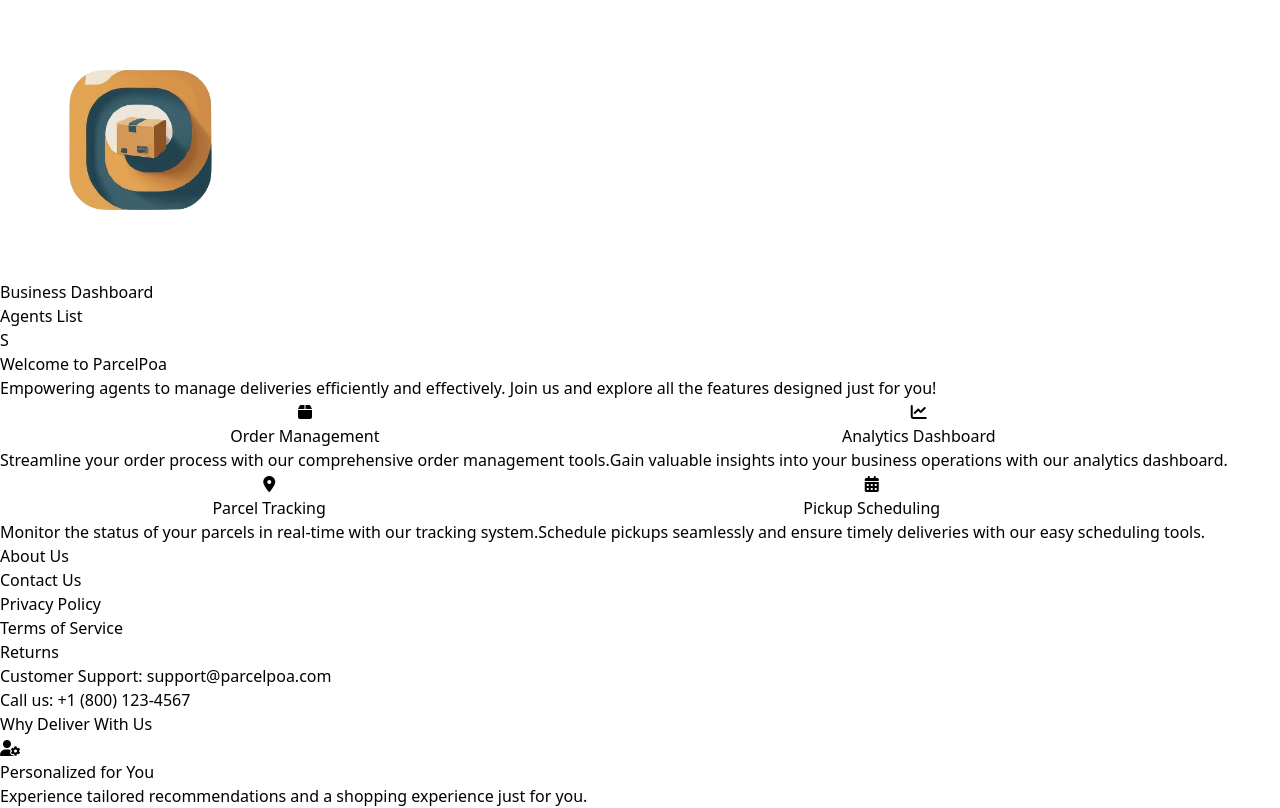
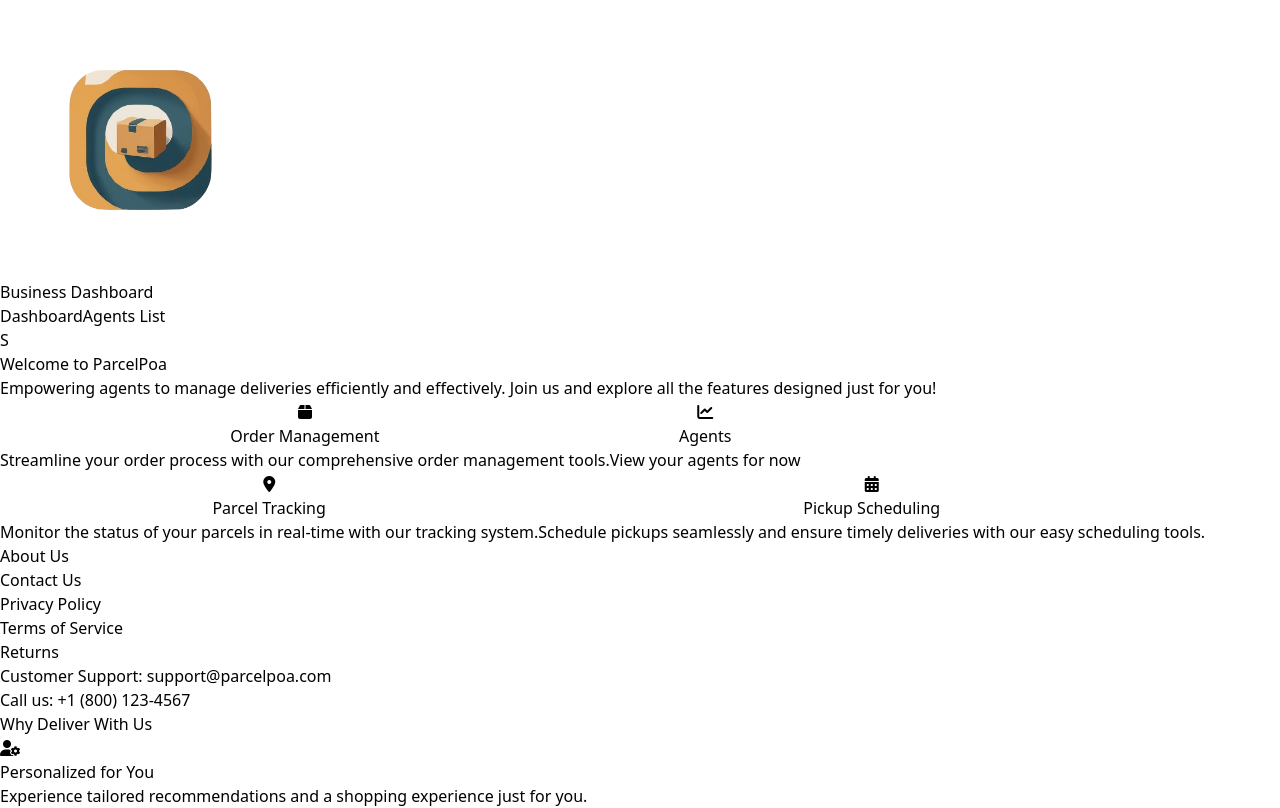
Before and after one commit to spookeyy/ParcelPoa, a React (Vite) app in the folder frontend/: page /business/dashboard in a window 1280 px wide. Shown: the top 808 px of the page. Built offline with nearby package versions, Linux system fonts and the light colour scheme.

Commit message:
changes on header

```diff
--- a/frontend/src/pages/Business/BusinessDashboard.jsx
+++ b/frontend/src/pages/Business/BusinessDashboard.jsx
@@ -1,46 +1,18 @@
 import React, { useContext } from "react";
-import { useNavigate } from "react-router-dom"; // Import useNavigate for routing
-import OrderManagement from "./OrderManagement";
-import ParcelTracking from "./ParcelTracking";
-import PickupScheduling from "./PickupScheduling";
-import { UserContext } from "../../Context/UserContext";
-import Logo from "../../assets/Logo.png"; // Updated path
-import { Link } from "react-router-dom";
-import SellerSidebar from "../Seller/SellerSidebar";
+import { useNavigate } from "react-router-dom";
+// import OrderManagement from "./OrderManagement";
+// import ParcelTracking from "./ParcelTracking";
+// import PickupScheduling from "./PickupScheduling";
+import Header from "./Header";
+
+
 
 function BusinessDashboard() {
-  const { currentUser } = useContext(UserContext);
   const navigate = useNavigate();
 
   return (
     <div className="min-h-screen bg-gradient-to-br from-yellow-200 to-yellow-600">
-<header className="bg-white p-6 shadow-lg flex items-center rounded-lg border border-gray-300">
-      <img
-        src={Logo}
-        alt="Logo"
-        className="h-12 w-12 lg:h-16 lg:w-16 rounded-full border-2 border-yellow-300 bg-gradient-to-br from-yellow-200 to-yellow-600 cursor-pointer mr-4 lg:mr-6 transition-transform transform hover:scale-105"
-        onClick={() => navigate('/seller')}
-      />
-      <div className="flex-1 text-center">
-        <h1 className="text-3xl lg:text-5xl font-extrabold bg-gradient-to-br from-yellow-200 to-yellow-600 text-transparent bg-clip-text py-2 px-4">
-          Business Dashboard
-        </h1>
-        {currentUser && (
-          <p className="bg-gradient-to-br from-yellow-200 to-yellow-600 text-transparent bg-clip-text mt-2 text-xl lg:text-2xl">
-            Welcome, {currentUser.name}
-          </p>
-        )}
-      </div>
-      <div className="flex items-center space-x-4">
-        <Link
-          to="/seller/agents"
-          className="bg-gradient-to-br from-yellow-200 to-yellow-600 text-transparent bg-clip-text hover:bg-yellow-600 text-medium transition-colors"
-        >
-          Agents List
-        </Link>
-        <SellerSidebar />
-      </div>
-    </header>
+      <Header />
       {/*
       <main className="min-h-screen flex flex-col bg-white space-y-8 pb-28">
   <div className="flex-1 pt-12">
@@ -55,13 +27,15 @@
 </main> */}
 
       <div className="pt-32 flex-grow flex flex-col items-center   py-4 px-2 sm:px-4 lg:px-6 pb-32">
-        <div className="w-full max-w-3xl bg-white rounded-lg shadow-lg p-4 sm:p-6 lg:p-8">
+        <div className="w-full mt-0 max-w-2xl bg-white rounded-lg shadow-lg p-4 sm:p-6 lg:p-8">
           <div className="text-center">
-            <h1 className="text-3xl font-extrabold text-yellow-500 mb-3 sm:text-4xl md:text-5xl">
+            <h1 className="text-2xl font-bold text-yellow-500 mb-3 sm:text-4xl md:text-5xl">
               Welcome to ParcelPoa
             </h1>
             <p className="text-base text-yellow-500 mb-4 sm:text-lg md:text-xl">
-              Empowering agents to manage deliveries efficiently and effectively. Join us and explore all the features designed just for you!
+              Empowering agents to manage deliveries efficiently and
+              effectively. Join us and explore all the features designed just
+              for you!
             </p>
 
             {/* <Link to="/dashboard">
@@ -74,57 +48,66 @@
           <div className="mt-8 grid grid-cols-1 md:grid-cols-2 gap-6 text-center">
             {/* Manage Orders */}
             <button
-        onClick={() => navigate('/parcel-form')}
+              onClick={() => navigate("/business/orders")}
               className="flex flex-col items-center bg-gradient-to-br from-yellow-200 to-yellow-600 p-8 rounded-lg shadow-lg hover:shadow-xl transition-shadow duration-200 transform hover:scale-105"
             >
               <div className="bg-white p-4 rounded-full shadow-md mb-4">
                 <i className="fas fa-box text-yellow-600 text-3xl"></i>
               </div>
-        <h3 className="text-xl font-semibold text-white mb-2">Order Management</h3>
+              <h3 className="text-xl font-semibold text-white mb-2">
+                Order Management
+              </h3>
               <p className="text-white max-w-xs text-sm">
-          Streamline your order process with our comprehensive order management tools.
+                Streamline your order process with our comprehensive order
+                management tools.
               </p>
             </button>
 
             {/* Analytics and Reporting */}
             <button
-        onClick={() => navigate('/order-management')}
+              onClick={() => navigate("/seller/agents")}
               className="flex flex-col items-center bg-gradient-to-br from-yellow-200 to-yellow-600 p-8 rounded-lg shadow-lg hover:shadow-xl transition-shadow duration-200 transform hover:scale-105"
             >
               <div className="bg-white p-4 rounded-full shadow-md mb-4">
                 <i className="fas fa-chart-line text-yellow-600 text-3xl"></i>
               </div>
-        <h3 className="text-xl font-semibold text-white mb-2">Analytics Dashboard</h3>
+              <h3 className="text-xl font-semibold text-white mb-2">Agents</h3>
               <p className="text-white max-w-xs text-sm">
-          Gain valuable insights into your business operations with our analytics dashboard.
+                View your agents for now
               </p>
             </button>
 
             {/* Parcel Tracking */}
             <button
-        onClick={() => navigate('/parcel-tracking')}
+              onClick={() => navigate("/business/parcel-tracking")}
               className="flex flex-col items-center bg-gradient-to-br from-yellow-200 to-yellow-600 p-8 rounded-lg shadow-lg hover:shadow-xl transition-shadow duration-200 transform hover:scale-105"
             >
               <div className="bg-white p-4 rounded-full shadow-md mb-4">
                 <i className="fas fa-map-marker-alt text-yellow-600 text-3xl"></i>
               </div>
-        <h3 className="text-xl font-semibold text-white mb-2">Parcel Tracking</h3>
+              <h3 className="text-xl font-semibold text-white mb-2">
+                Parcel Tracking
+              </h3>
               <p className="text-white max-w-xs text-sm">
-          Monitor the status of your parcels in real-time with our tracking system.
+                Monitor the status of your parcels in real-time with our
+                tracking system.
               </p>
             </button>
 
             {/* Pickup Scheduling */}
             <button
-        onClick={() => navigate('/pickup-scheduling')}
+              onClick={() => navigate("/business/schedule-pickup")}
               className="flex flex-col items-center bg-gradient-to-br from-yellow-200 to-yellow-600 p-8 rounded-lg shadow-lg hover:shadow-xl transition-shadow duration-200 transform hover:scale-105"
             >
               <div className="bg-white p-4 rounded-full shadow-md mb-4">
                 <i className="fas fa-calendar-alt text-yellow-600 text-3xl"></i>
               </div>
-        <h3 className="text-xl font-semibold text-white mb-2">Pickup Scheduling</h3>
+              <h3 className="text-xl font-semibold text-white mb-2">
+                Pickup Scheduling
+              </h3>
               <p className="text-white max-w-xs text-sm">
-          Schedule pickups seamlessly and ensure timely deliveries with our easy scheduling tools.
+                Schedule pickups seamlessly and ensure timely deliveries with
+                our easy scheduling tools.
               </p>
             </button>
           </div>
--- /dev/null
+++ b/frontend/src/pages/Business/Header.jsx
@@ -0,0 +1,51 @@
+import React, { useContext } from 'react'
+import SellerSidebar from "../Seller/SellerSidebar";
+import Logo from "../../assets/Logo.png";
+import { Link } from "react-router-dom";
+import { useNavigate } from "react-router-dom";
+import { UserContext } from "../../Context/UserContext";
+
+function Header() {
+
+    const { currentUser } = useContext(UserContext);
+    const navigate = useNavigate();
+
+
+  return (
+    <header className="bg-white p-1 shadow-lg flex items-center rounded-lg border border-gray-300">
+      <img
+        src={Logo}
+        alt="Logo"
+        className="h-12 w-12 lg:h-16 lg:w-16 rounded-full border-2 border-yellow-300 bg-gradient-to-br from-yellow-200 to-yellow-600 cursor-pointer mr-4 lg:mr-6 transition-transform transform hover:scale-105"
+        onClick={() => navigate("/")}
+      />
+      <div className="flex-1 text-center">
+        <h1 className="text-3xl lg:text-3xl font-extrabold bg-gradient-to-br from-yellow-200 to-yellow-600 text-transparent bg-clip-text py-2 px-4">
+          Business Dashboard
+        </h1>
+        {currentUser && (
+          <p className="bg-gradient-to-br from-yellow-200 to-yellow-600 text-transparent bg-clip-text mt-2 text-xl lg:text-xl">
+            Welcome, {currentUser.name}
+          </p>
+        )}
+      </div>
+      <div className="flex items-center space-x-4">
+        <Link
+          to="/business/dashboard"
+          className="bg-gradient-to-br from-yellow-200 to-yellow-600 text-transparent bg-clip-text hover:bg-yellow-600 text-medium transition-colors"
+        >
+          Dashboard
+        </Link>
+        <Link
+          to="/seller/agents"
+          className="bg-gradient-to-br from-yellow-200 to-yellow-600 text-transparent bg-clip-text hover:bg-yellow-600 text-medium transition-colors"
+        >
+          Agents List
+        </Link>
+        <SellerSidebar />
+      </div>
+    </header>
+  );
+}
+
+export default Header
--- a/frontend/src/pages/Business/OrderManagement.jsx
+++ b/frontend/src/pages/Business/OrderManagement.jsx
@@ -3,6 +3,7 @@
 import ParcelForm from "./ParcelForm";
 import { server } from "../../../config.json";
 import { toast } from "react-toastify";
+import Header from "./Header";
 
 function OrderManagement() {
   const [orders, setOrders] = useState([]);
@@ -54,8 +55,10 @@
   };
 
   return (
+    <div>
+      <Header />
+      {/* <OrderList orders={orders} /> */}
     <div className="container mx-auto px-4 py-8">
-      {/* Create New Order Section */}
       <div className="bg-gradient-to-br from-blue-300 to-indigo-400 rounded-xl shadow-lg p-8 max-w-5xl mx-auto mb-12"> {/* Added mb-12 */}
         <h2 className="text-3xl font-bold mb-6 text-center text-white">
           Create New Order
@@ -106,6 +109,7 @@
         </div>
       </div>
     </div>
+    </div>
   );
 }
 
```
Also changed, not shown: frontend/src/pages/Business/PickupScheduling.jsx (+5 -3 lines). Lines whose indentation alone changed are shown as unchanged.
